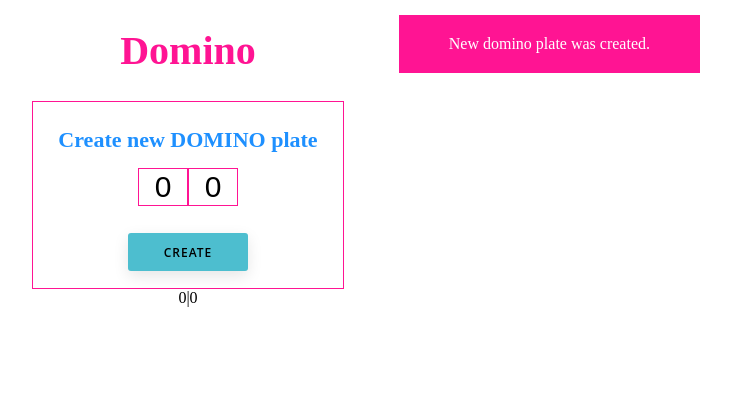
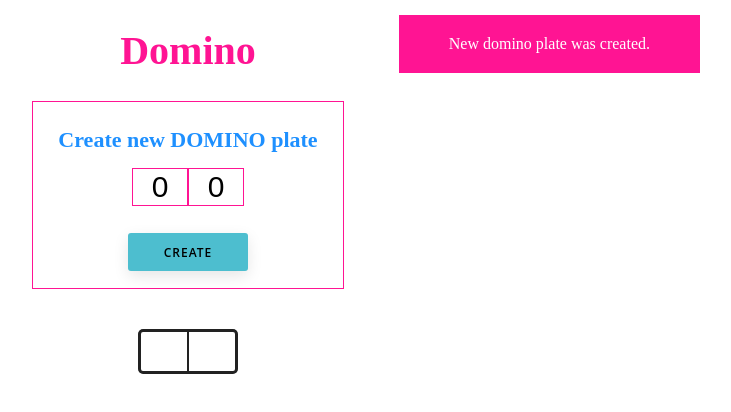
Before and after one commit to A-Kija/liutas, a React (Create React App) app: page / in a window 1280 px wide. Both pictures are taken after a click on the button "CREATE". Shown: the top 412 px of the page, without its empty margins (452-1183 px from the left). Built offline with nearby package versions, Linux system fonts and the light colour scheme.

Commit message:
domo CSS

```diff
--- a/src/App.jsx
+++ b/src/App.jsx
@@ -27,9 +27,11 @@ function App() {
         <div className="domino">
             <h1>Domino</h1>
         <Create create={create}></Create>
+        <div className="domino__table">
         {
             dominos.map(p => <Plate key={p.id} plate={p}></Plate>)
         }
+        </div>
 
         <Message msg={message}></Message>
         </div>
--- a/src/Components/Domino/Create.jsx
+++ b/src/Components/Domino/Create.jsx
@@ -1,5 +1,5 @@
 import { useReducer } from 'react';
-import { addLeft, addRight } from '../../Actions/domino';
+import { addLeft, addRight, resetLeftRight } from '../../Actions/domino';
 import { dominoPlateReducer, startPos } from '../../Reducers/dominoReducer';
 
 
@@ -19,7 +19,8 @@ function Create({create}) {
         create({
             left: plate.left,
             right: plate.right
-        })
+        });
+        dispachPlate(resetLeftRight());
     }
 
     return (
--- /dev/null
+++ b/src/Components/Domino/Dot.jsx
@@ -0,0 +1,63 @@
+function Dot({ dots }) {
+
+    switch (dots) {
+        case 0:
+            return (
+                <div className="dot-container dot-container-0">
+                </div>
+            )
+        case 1:
+            return (
+                <div className="dot-container dot-container-1">
+                    <div className="dot"></div>
+                </div>
+            )
+        case 2:
+            return (
+                <div className="dot-container dot-container-2">
+                    <div className="dot"></div>
+                    <div className="dot"></div>
+                </div>
+            )
+        case 3:
+            return (
+                <div className="dot-container dot-container-3">
+                    <div className="dot"></div>
+                    <div className="dot"></div>
+                    <div className="dot"></div>
+                </div>
+            )
+        case 4:
+            return (
+                <div className="dot-container dot-container-4">
+                    <div className="dot"></div>
+                    <div className="dot"></div>
+                    <div className="dot"></div>
+                    <div className="dot"></div>
+                </div>
+            )
+        case 5:
+            return (
+                <div className="dot-container dot-container-5">
+                    <div className="dot"></div>
+                    <div className="dot"></div>
+                    <div className="dot"></div>
+                    <div className="dot"></div>
+                    <div className="dot"></div>
+                </div>
+            )
+        case 6:
+            return (
+                <div className="dot-container dot-container-6">
+                    <div className="dot"></div>
+                    <div className="dot"></div>
+                    <div className="dot"></div>
+                    <div className="dot"></div>
+                    <div className="dot"></div>
+                    <div className="dot"></div>
+                </div>
+            )
+    }
+}
+
+export default Dot;
--- a/src/Components/Domino/Plate.jsx
+++ b/src/Components/Domino/Plate.jsx
@@ -1,7 +1,16 @@
+import Dot from "./Dot";
+
 function Plate({plate}) {
 
     return (
-        <div>{plate.left}|{plate.right}</div>
+        <div className="plate">
+            <div className="left-half">
+                <Dot dots={plate.left}></Dot>
+            </div>
+            <div className="right-half">
+                <Dot dots={plate.right}></Dot>
+            </div>
+        </div>
     )
 }
 
--- /dev/null
+++ b/src/domino.scss
@@ -0,0 +1,123 @@
+@mixin position($all) {
+    top: $all;
+    right: $all;
+    bottom: $all;
+    left: $all;
+}
+
+.plate {
+    width: 100px;
+    margin: auto;
+    position: relative;
+    margin: 20px;
+    top: 20px;
+    .left-half,
+    .right-half {
+        box-sizing: border-box;
+        float: left;
+        width: 50px;
+        height: 45px;
+        margin: auto;
+        border: 3px solid #222;
+        &:before {
+            content: "";
+            position: absolute;
+            @include position(-1px);
+            z-index: 1;
+            border: 1px solid white;
+            border-radius: 4px;
+        }
+    }
+    .left-half {
+        border-right: 1.8px solid #222;
+        border-radius: 5px 0px 0px 5px;
+    }
+    .right-half {
+        border-left: 1.8px solid #222;
+        border-radius: 0px 5px 5px 0px;
+    }
+    .dot-container {
+        position: relative;
+        right: 5px;
+        width: 48px;
+        height: 40px;
+    }
+    .dot {
+        position: relative;
+        width: 10px;
+        height: 10px;
+        background-color: black;
+        border-radius: 50%;
+    }
+    .dot-container-0 {}
+    .dot-container-1 {
+        .dot {
+            top: 15px;
+            left: 23px;
+        }
+    }
+    .dot-container-2 {
+        top: 5px;
+        left: 5px;
+        .dot:last-child {
+            left: 24px;
+            top: 10px
+        }
+    }
+    .dot-container-3 {
+        top: 5px;
+        left: 5px;
+        .dot:nth-child(2) {
+            left: 12px;
+        }
+        .dot:last-child {
+            left: 24px;
+        }
+    }
+    .dot-container-4 {
+        .dot:nth-child(1) {
+            left: 12px;
+            top: 5px;
+        }
+        .dot:nth-child(2) {
+            top: -5px;
+            left: 34px;
+        }
+        .dot:nth-child(3) {
+            left: 12px;
+            top: 5px;
+        }
+        .dot:nth-child(4) {
+            top: -5px;
+            left: 34px;
+        }
+    }
+    .dot-container-5 {
+        .dot:nth-child(1) {
+            left: 12px;
+            top: 5px;
+        }
+        .dot:nth-child(2) {
+            top: -5px;
+            left: 34px;
+        }
+        .dot:nth-child(3) {
+            left: 12px;
+            top: 5px;
+        }
+        .dot:nth-child(4) {
+            top: -5px;
+            left: 34px;
+        }
+        .dot:nth-child(5) {
+            top: -25px;
+            left: 23px;
+        }
+    }
+    .dot-container-6 {
+        .dot {
+            float: right;
+            margin: 5px 1.6px;
+        }
+    }
+} // End Domino Styling
--- a/src/index.scss
+++ b/src/index.scss
@@ -1,5 +1,6 @@
 @import 'App.scss';
-@import 'zoo';
+// @import 'zoo';
+@import 'domino';
 body {
     margin: 0;
     display: flex;
@@ -388,6 +389,13 @@ h1 {
     justify-content: center;
     align-items: center;
     flex-direction: column;
+    &__table {
+        display: flex;
+        justify-content: space-evenly;
+        align-items: center;
+        flex-wrap: wrap;
+        width: 70%;
+    }
     &__msg {
         background-color: deeppink;
         padding: 20px 50px;
```
